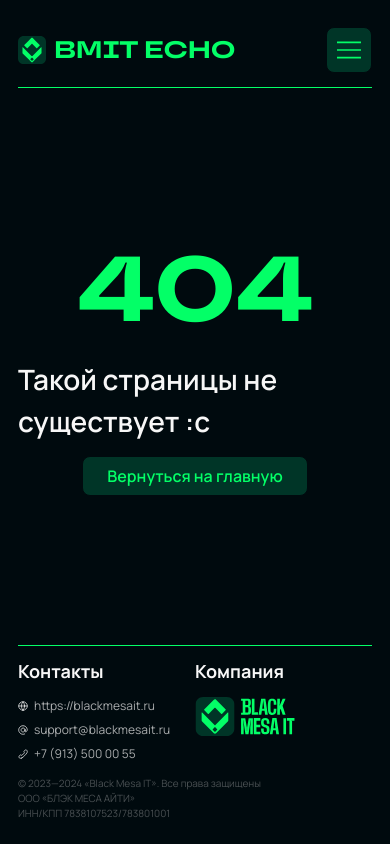
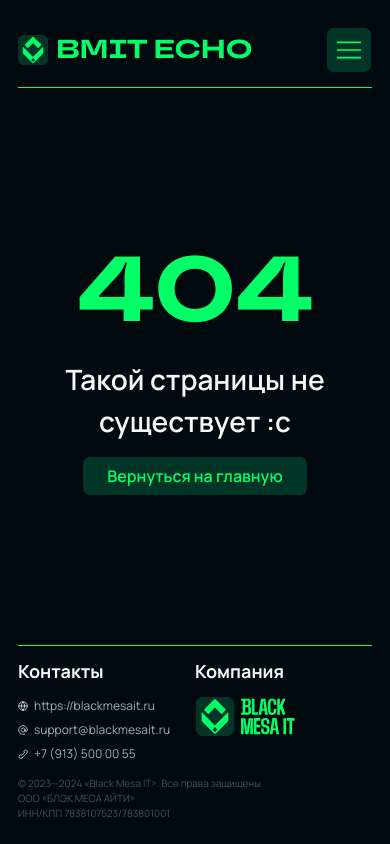
Before and after one commit to Rilpack/project-echo, a React (Vite) app: page /404 in a window 390 px wide. Built offline with nearby package versions, Linux system fonts and the light colour scheme.

Commit message:
Дополнил логику открытия страниц, в зависимости от авторизации. Поправил стилизацию на странице 404.

```diff
--- a/src/components/Forms/AuthForm/AuthForm.tsx
+++ b/src/components/Forms/AuthForm/AuthForm.tsx
@@ -1,7 +1,6 @@
 import { useContext } from 'react';
 import styles from './AuthForm.module.scss'
 import { ModalContext } from '../../../App';
-import { useNavigate } from 'react-router-dom';
 
 export const AuthForm = () => {
   // Context
@@ -12,7 +11,6 @@ export const AuthForm = () => {
   // Context
 
   const { setUser, setActiveModal } = context;
-  const navigate = useNavigate();
 
   return (
     <div className={styles.auth_form_container}>
@@ -34,7 +32,14 @@ export const AuthForm = () => {
           placeholder='Введите пароль'
         />
       </div>
-      <button onClick={() => { setUser({ name: "Владимир", email: "example@gmail.com" }); setActiveModal(false); navigate('/lk') }} className={styles.button_style}>Войти</button>
+      <button
+        onClick={() => {
+          setUser({ name: "Владимир", email: "example@gmail.com" });
+          setActiveModal(false);
+        }}
+        className={styles.button_style}>
+        Войти
+      </button>
     </div>
   )
 }
--- a/src/components/Header/Header.module.scss
+++ b/src/components/Header/Header.module.scss
@@ -141,10 +141,10 @@
 
 @media (max-width: 768px) {
   .logo {
-    width: 28px;
+    width: 30px;
   }
 
   .logo_text {
-    font-size: 24px;
+    font-size: 26px;
   }
 }
--- a/src/components/MobileMenu/MobileMenu.tsx
+++ b/src/components/MobileMenu/MobileMenu.tsx
@@ -7,6 +7,7 @@ import logo from '../../assets/images/svg/combo-logo.svg'
 import files from '../../assets/images/svg/files.svg';
 import upload from '../../assets/images/svg/upload.svg';
 import tariffs from '../../assets/images/svg/tariffs.svg';
+import login from '../../assets/images/svg/login.svg'
 import logout from '../../assets/images/svg/logout.svg';
 
 interface IMobileMenu {
@@ -28,12 +29,12 @@ export const MobileMenu = ({ onClose }: IMobileMenu) => {
     {
       icon: upload,
       title: 'Загрузить файл',
-      action: () => { navigate('/download'); onClose() },
+      action: user === null ? () => { setActiveModal("auth") } : () => { navigate('/download'); onClose() },
       isAuth: false
     },
     {
-      icon: files,
-      title: 'Мои файлы',
+      icon: user === null ? login : files,
+      title: user === null ? 'Войти' : 'Мои файлы',
       action: user === null ? () => { setActiveModal("auth") } : () => { navigate('/lk'); onClose() },
       isAuth: false
     },
--- a/src/pages/ErrorPage/ErrorPage.module.scss
+++ b/src/pages/ErrorPage/ErrorPage.module.scss
@@ -11,6 +11,7 @@
 
 .p_text {
   @include p-text;
+  text-align: center;
   font-weight: 600;
   font-size: 36px;
   margin-bottom: 20px;
```
Also changed, not shown: src/assets/images/svg/login.svg (added).
